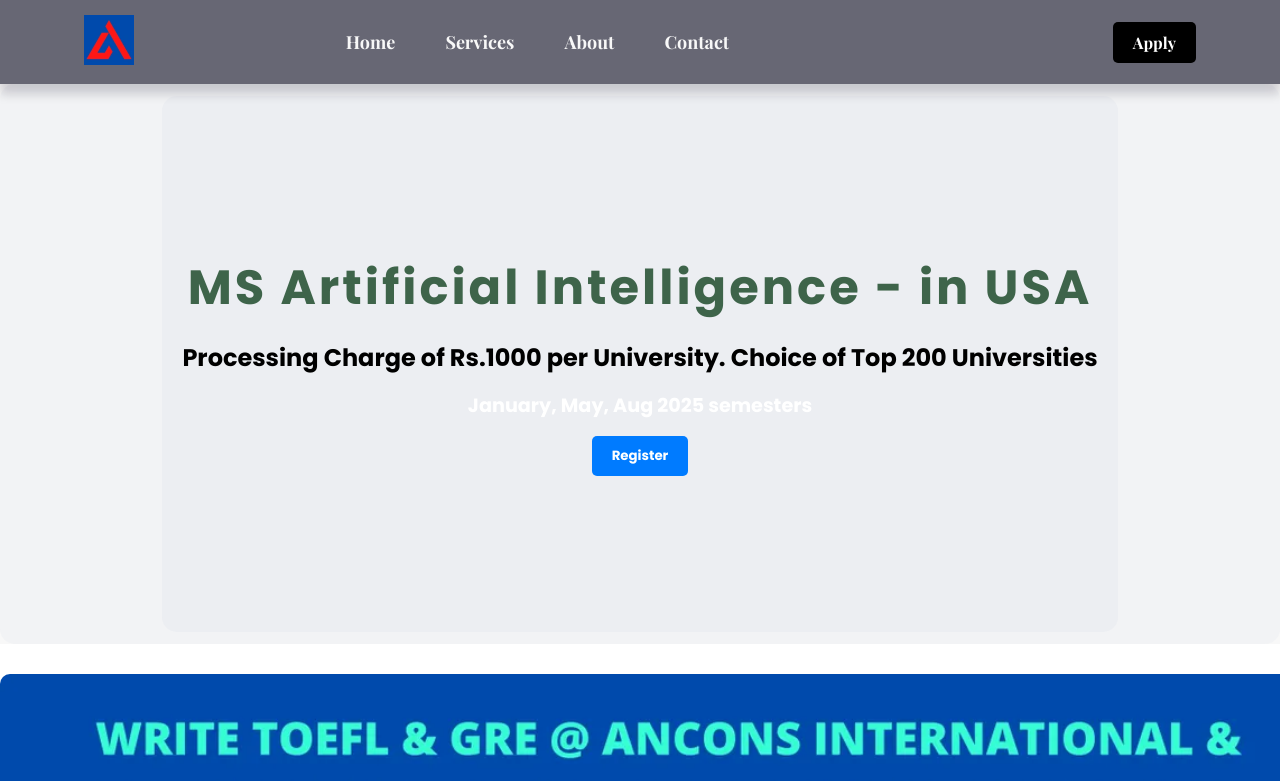
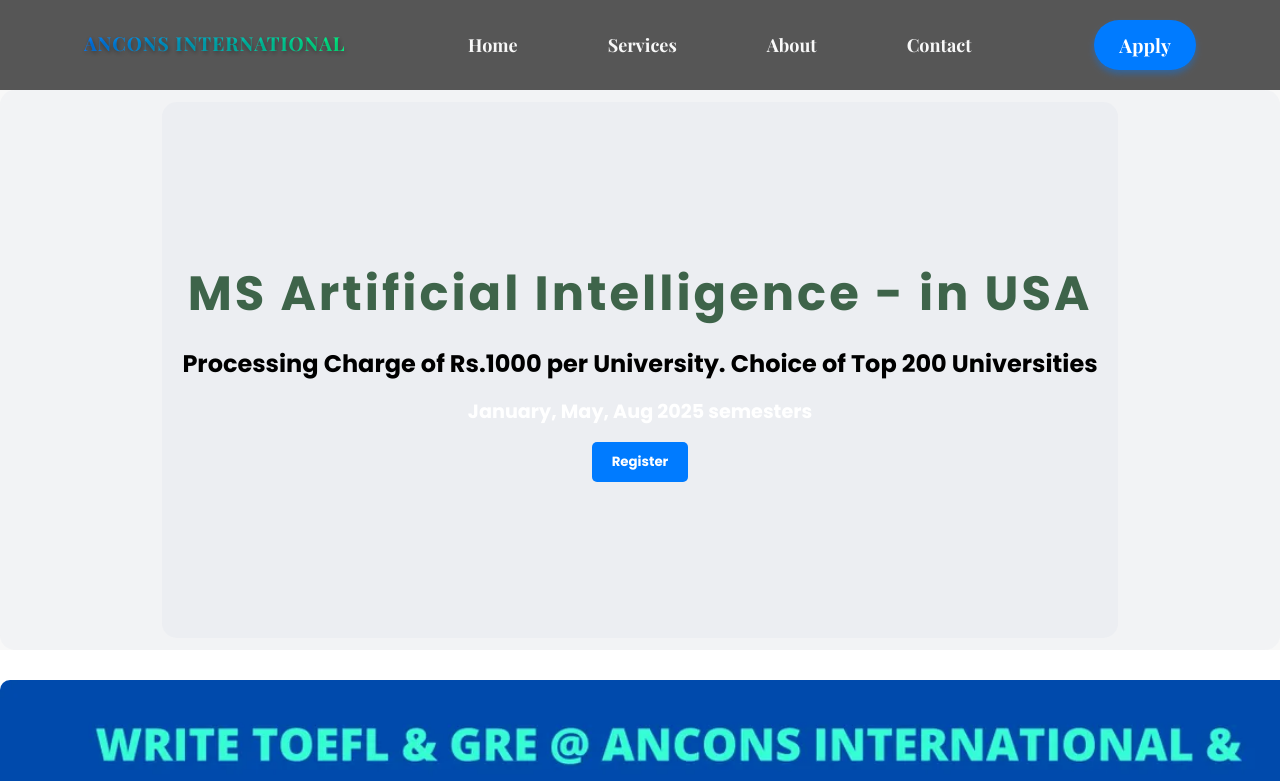
Before and after one commit to PraVeenxJSX/ancons-frontend, a React (Vite) app: page / in a window 1280 px wide. Shown: the top 781 px of the page. Built offline with nearby package versions, Linux system fonts and the light colour scheme.

Commit message:
something

```diff
--- a/src/components/Header.jsx
+++ b/src/components/Header.jsx
@@ -26,23 +26,27 @@ const Header = () => {
   };
 
   const toggleSidebar = () => {
-    setIsOpen(!isOpen);
+    setIsOpen(!isOpen); // Toggling the state for opening/closing the sidebar
   };
 
   return (
     <>
-      {/* Overlay for dark background effect when sidebar is open */}
       <div className={`overlay ${isOpen ? 'open' : ''}`} onClick={toggleSidebar}></div>
 
       <header className="header" id="header">
         <div className="container">
+          <div className="burger-icon" onClick={toggleSidebar}>
+            <div className={isOpen ? 'cross-icon' : ''}></div>
+            <div className={isOpen ? 'cross-icon' : ''}></div>
+            <div className={isOpen ? 'cross-icon' : ''}></div>
+          </div>
+
           <div className="logo">
             <Link to="/">
-              <img src="./public/logoo.webp" alt="Ancons Logo" onClick={() => handleClick('hero')} className="logo-image" />
+              <p onClick={() => handleClick('hero')} className="logo-text">ANCONS INTERNATIONAL</p>
             </Link>
           </div>
 
-          {/* Desktop nav links */}
           <nav className="desktop-nav">
             <ul className="nav-links">
               <li><button onClick={() => handleClick('hero')} className="link-button">Home</button></li>
@@ -52,14 +56,7 @@ const Header = () => {
             </ul>
           </nav>
 
-          {/* Mobile burger menu */}
-          <nav>
-            <div className="burger-icon" onClick={toggleSidebar}>
-              <div></div><div></div><div></div>
-            </div>
-          </nav>
-
-          {/* Sidebar for mobile */}
+          {/* Updated to include 'open' class when sidebar is toggled */}
           <div className={`sidebar ${isOpen ? 'open' : ''}`}>
             <ul className="nav-links">
               <li><button onClick={() => handleClick('hero')} className="link-button">Home</button></li>
@@ -69,7 +66,6 @@ const Header = () => {
             </ul>
           </div>
 
-          {/* Apply Button */}
           <div className="apply-button">
             <Link to="/apply" className="btn-apply">Apply</Link>
           </div>
--- a/src/components/Header.scss
+++ b/src/components/Header.scss
@@ -1,22 +1,12 @@
 .header {
-  // background: linear-gradient(#006663, #111111);
   width: 100vw;
   padding: 15px 0;
   position: sticky;
   top: 0;
   z-index: 1000;
-  box-shadow: 0 2px 10px rgba(0, 0, 0, 0.1);
-  display: flex;
-  justify-content: space-between;
-  align-items: center;
-  background-color: #1b1a2ea9 !important;
-  transition: all 0.3s ease-out 0s !important;
-  box-shadow: 0px 10px 10px 0px rgba(9, 5, 29, 0.171) !important;
-  backdrop-filter: blur(15px) !important;
-  background-color: #1b1a2ea9 !important;
-  transition: all 0.3s ease-out 0s !important;
-  box-shadow: 0px 10px 10px 0px rgba(9, 5, 29, 0.171) !important;
-  backdrop-filter: blur(15px) !important;
+  background-color: #000000a9;
+  backdrop-filter: blur(15px);
+  transition: all 0.3s ease-out;
 
   .container {
     display: flex;
@@ -27,48 +17,67 @@
   }
 
   .logo {
-    display: flex;
-    align-items: center;
-    margin-right: 20px;
+    text-align: center;
 
     a {
-      display: block;
       text-decoration: none;
 
-      .logo-image {
-        height: 50px;
-        width: auto;
+      .logo-text {
+        font-family: 'Playfair Display', serif;
+        font-size: 1.2rem;
+        letter-spacing: 1px;
+        text-transform: uppercase;
+        color: #f8f8f8;
+        margin-top: 15px;
+        background: linear-gradient(90deg, #007bff, #00ff88);
+        -webkit-background-clip: text;
+        -webkit-text-fill-color: transparent;
+        font-weight: 800;
+        position: relative;
+        transition: all 0.3s ease;
+        text-shadow: 1px 2px 5px rgba(0, 0, 0, 0.4);
+
+        &:hover {
+          letter-spacing: 2px;
+          text-shadow: 2px 4px 15px rgba(0, 123, 255, 0.7);
+        }
+
+        &::after {
+          content: '';
+          display: block;
+          width: 0;
+          height: 3px;
+          background: #007bff;
+          transition: width 0.5s;
+        }
+
+        &:hover::after {
+          width: 100%;
+        }
       }
     }
   }
 
-  // Navigation links for larger screens
   .desktop-nav {
-    display: none;  // Hidden on mobile
+    display: none;
 
     @media (min-width: 769px) {
       display: block;
 
       .nav-links {
         list-style: none;
-        display: flex;  /* Ensure flex for larger screens */
+        display: flex;
         gap: 50px;
-        padding: 0;
-        margin: 0;
 
         li {
-          a,
           .link-button {
-            text-decoration: none;
-            color: #f8f8f8;
             font-family: 'Playfair Display', serif;
             font-size: large;
             font-weight: 700;
-            transition: color 0.3s;
             background-color: transparent;
             border: none;
-            padding: 0;
-            cursor: pointer;
+            color: #f8f8f8;
+            transition: color 0.3s;
 
             &:hover {
               color: #0056b3;
@@ -79,7 +88,6 @@
     }
   }
 
-  // Burger icon for mobile devices
   .burger-icon {
     display: none;
 
@@ -88,9 +96,6 @@
       flex-direction: column;
       gap: 4px;
       cursor: pointer;
-      padding: 1rem 2rem !important;
-      font-size: 1.4rem !important;
-
 
       div {
         width: 25px;
@@ -98,39 +103,43 @@
         background-color: #f8f8f8;
         border-radius: 5px;
         transition: all 0.3s ease;
+
+        &.cross-icon {
+          background-color: red;
+          transform: rotate(45deg);
+        }
       }
     }
   }
 
-  // Sidebar for mobile devices
   .sidebar {
     position: fixed;
     top: 0;
     right: -300px;
     width: 250px;
-    height: 100vh;  // Ensure it covers full height
-    background-color: #000000;  // Set background color to black
+    height: 100vh;
+    background-color: #000;
     transition: right 0.3s ease;
     z-index: 999;
     padding: 20px;
-    box-shadow: -2px 0 5px rgba(0, 0, 0, 0.5);
+
+    &.open {
+      right: 0; /* Sidebar slides in from the right when the 'open' class is applied */
+    }
 
     .nav-links {
+      list-style: none;
       display: block;
-      gap: 20px;  // Add space between sidebar links
-      margin: 0;
-      padding: 0;
-      list-style: none;
+      gap: 20px;
 
       li {
-        margin-bottom: 15px;  // Add spacing between links
-        a,
+        margin-bottom: 15px;
+
         .link-button {
           display: block;
           padding: 10px 0;
-          background-color: rgba(0, 0, 0, 0.633);  // Set the button color to black
           color: #f8f8f8;
-          text-decoration: none;
+          background-color: rgba(0, 0, 0, 0.633);
           transition: background-color 0.3s;
 
           &:hover {
@@ -139,46 +148,41 @@
         }
       }
     }
+  }
 
-    &.open {
-      right: 0;  // Slide in sidebar when open
+  .apply-button {
+    .btn-apply {
+      text-decoration: none;
+      background-color: #007bff;
+      color: white;
+      padding: 12px 25px;
+      border-radius: 25px;
+      font-family: 'Playfair Display', serif;
+      font-size: 1.2rem;
+      box-shadow: 0px 4px 6px rgba(0, 123, 255, 0.4);
+      transition: all 0.3s ease;
+
+      &:hover {
+        background-color: #0056b3;
+        box-shadow: 0px 6px 12px rgba(0, 123, 255, 0.6);
+      }
     }
   }
 
-  // Overlay effect for the rest of the page when sidebar is open
   .overlay {
     position: fixed;
     top: 0;
     left: 0;
     width: 100%;
     height: 100vh;
-    background-color: rgba(0, 0, 0, 0.7);  // Semi-transparent black
-    z-index: 998;
+    background-color: rgba(0, 0, 0, 0.7);
+    opacity: 0;
     transition: opacity 0.3s ease;
-    opacity: 0;
-    pointer-events: none;  // Disable interactions when sidebar is closed
+    pointer-events: none;
 
     &.open {
       opacity: 1;
-      pointer-events: auto;  // Enable interactions when sidebar is open
-    }
-  }
-
-
-  // Apply button styles
-  .apply-button {
-    .btn-apply {
-      text-decoration: none;
-      background-color: #000000;
-      color: white;
-      padding: 10px 20px;
-      border-radius: 5px;
-      font-family: 'Playfair Display', serif;
-      transition: background-color 0.3s;
-
-      &:hover {
-        background-color: #0056b3;
-      }
+      pointer-events: auto;
     }
   }
 }
```
